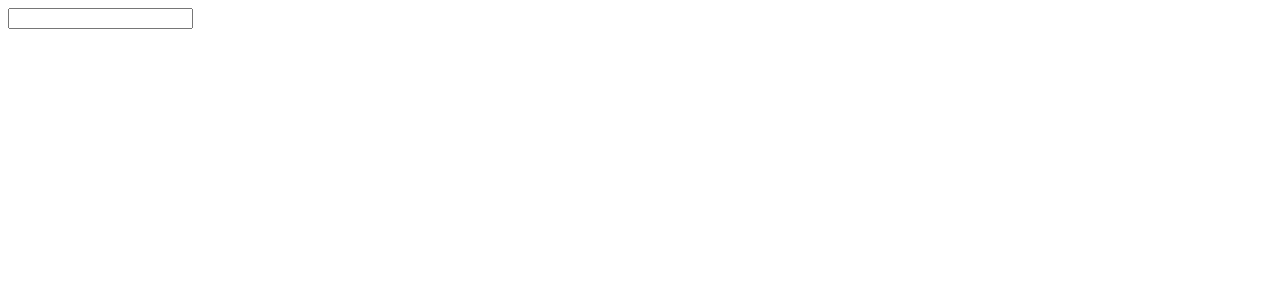
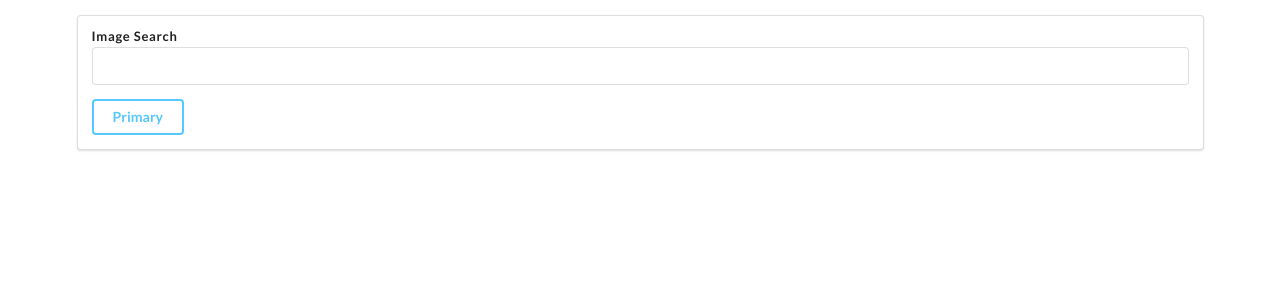
Before and after one commit to cohlerCoded/imageSearch, a React (Create React App) app: page / in a window 1280 px wide. Shown: the top 300 px of the page. Built offline with nearby package versions, Linux system fonts and the light colour scheme.

Commit message:
basic styling

```diff
--- a/public/index.html
+++ b/public/index.html
@@ -10,6 +10,10 @@
       content="Web site created using create-react-app"
     />
     <link rel="apple-touch-icon" href="%PUBLIC_URL%/logo192.png" />
+    <link
+      rel="stylesheet"
+      href="https://cdnjs.cloudflare.com/ajax/libs/semantic-ui/2.4.1/semantic.min.css"
+    />
     <!--
       manifest.json provides metadata used when your web app is installed on a
       user's mobile device or desktop. See https://developers.google.com/web/fundamentals/web-app-manifest/
--- a/src/components/App.jsx
+++ b/src/components/App.jsx
@@ -2,7 +2,7 @@ import React from "react";
 import SearchBar from "./SearchBar";
 export default function App() {
   return (
-    <div>
+    <div className="ui container hidden divider">
       <SearchBar />
     </div>
   );
--- a/src/components/SearchBar.jsx
+++ b/src/components/SearchBar.jsx
@@ -4,9 +4,13 @@ export default class SearchBar extends Component {
   state = { input: "" };
   render() {
     return (
-      <div>
-        <form action="">
-          <input type="search"></input>
+      <div className="ui segment">
+        <form className="ui form" action="">
+          <div className="field">
+            <label htmlFor="search">Image Search</label>
+            <input type="search" id="search"></input>
+          </div>
+          <button class="ui inverted primary button">Primary</button>
         </form>
       </div>
     );
```
